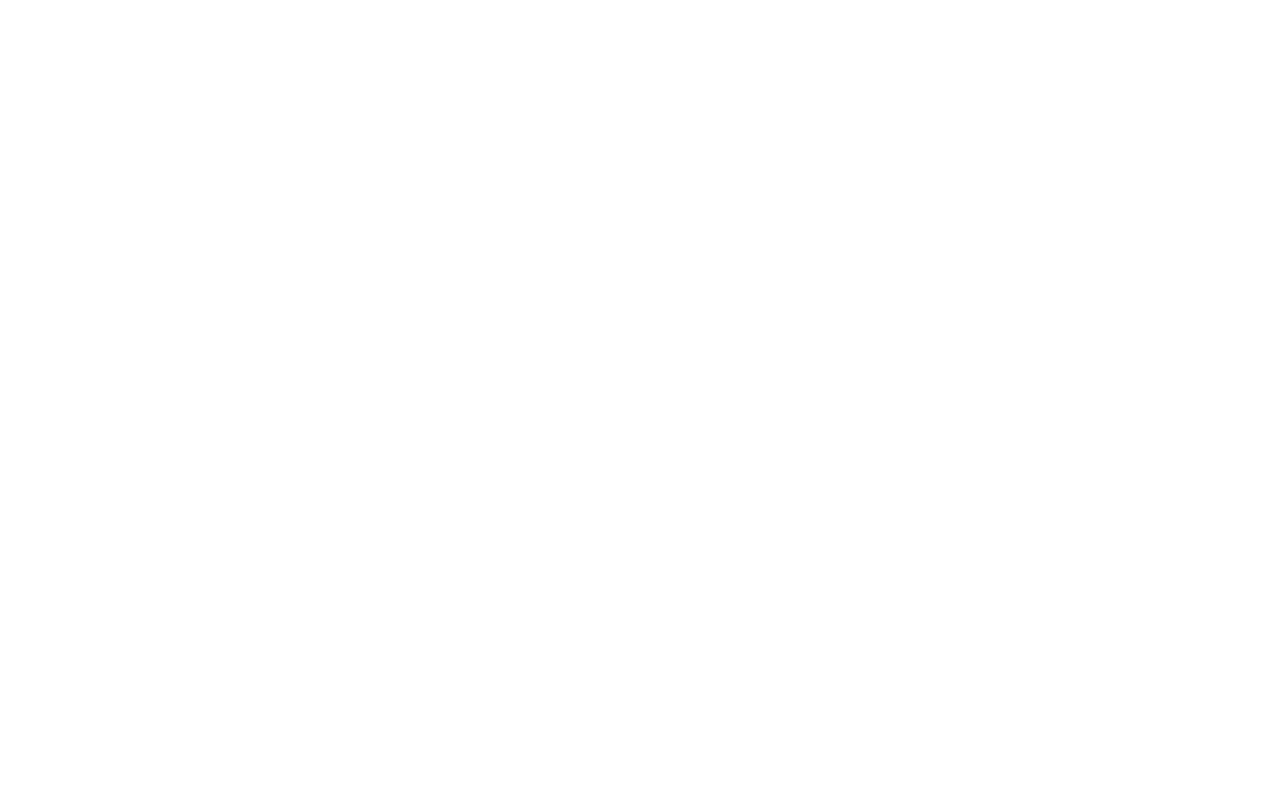
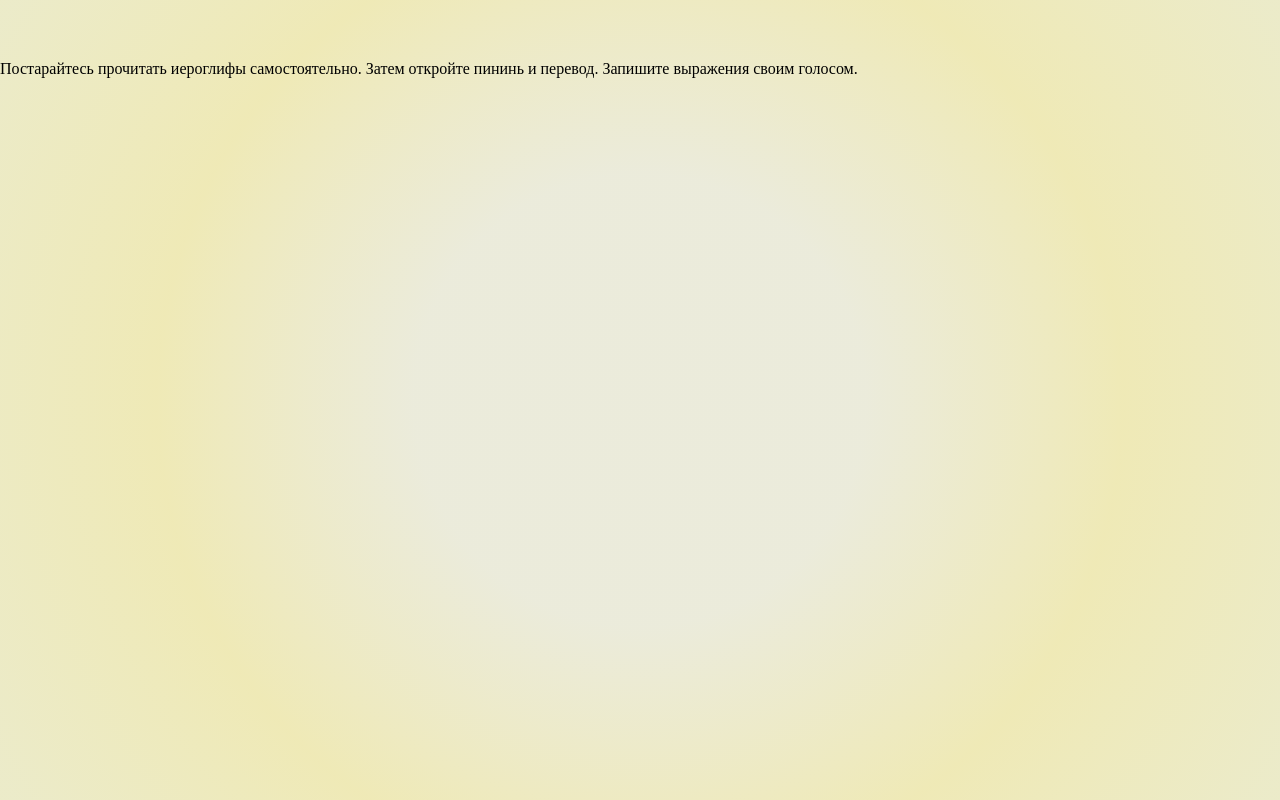
Before and after one commit to MelnikMarinaV/shifu_front, a Vue app: page /lesson/1 in a window 1280 px wide. Before the commit this address had no page. Built offline with nearby package versions, Linux system fonts and the light colour scheme; no server answers.

Commit message:
getting lesson content from backend

```diff
--- /dev/null
+++ b/src/views/Lesson.vue
@@ -0,0 +1,58 @@
+<script setup>
+import { ref, onMounted } from 'vue';
+import { useRoute } from 'vue-router';
+
+const route = useRoute();
+const items = ref([]);
+const description = ref('');
+const title = ref('');
+
+onMounted(async () => {
+        try {
+          const response = await fetch(`http://localhost:8001/api/tasks/${route.params.id}`);
+          if (!response.ok) {
+            throw new Error('Network response was not ok');
+          }
+          const data = await response.json();
+
+          description.value = data.description;
+          title.value = data.title;
+          items.value = data.tasks;
+        } catch (error) {
+          console.error('Error fetching items', error);
+        }
+});
+
+</script>
+
+
+<template>
+    <div class="lesson-wrapper">
+    <div class="heading">
+      <h1>{{ title }}</h1>
+    </div>
+      <div v-html="description"></div>
+      <div class="tasks">
+        <p>Постарайтесь прочитать иероглифы самостоятельно. Затем откройте пининь и перевод. Запишите выражения своим голосом.</p>
+      </div>
+    </div>
+    </template>
+
+
+<style scoped>
+
+.lesson-wrapper{
+  min-height: 100vh;
+  background: radial-gradient(circle, rgba(228,228,206,0.7344071417629552) 30%, rgba(229,220,137,0.6167600829394257) 64%, rgba(227, 226, 177, 0.695) 98%);
+}
+
+h1{
+  text-align: center;
+  padding: 20px;
+}
+
+
+
+
+
+</style>
--- a/src/views/Lessons.vue
+++ b/src/views/Lessons.vue
@@ -1,6 +1,7 @@
 <script setup>
 import { RouterLink, RouterView } from 'vue-router'
 import { ref, onMounted } from 'vue';
+
 
 const courses = ref([]);
 const lessons = ref([]);
@@ -85,7 +86,7 @@
 
 .lessons{
   margin: auto;
-  width: 50%;
+  width: 70%;
   height: 80%;
 }
 
@@ -97,7 +98,7 @@
   margin: 0 auto;
   color: #CD071E;
   text-align: center;
-  font-size: large;
+  font-size: 20px;
 }
 
 li::before{
@@ -123,8 +124,8 @@
 .router-link{
   display: block;
   text-decoration: none;
-  color: black;
+  color: #CD071E;
   padding: 20px;
-  font-size: large;
+  font-size: 30px;
 }
   </style>
```
Also changed, not shown: src/router/index.js (+7 -3 lines).
